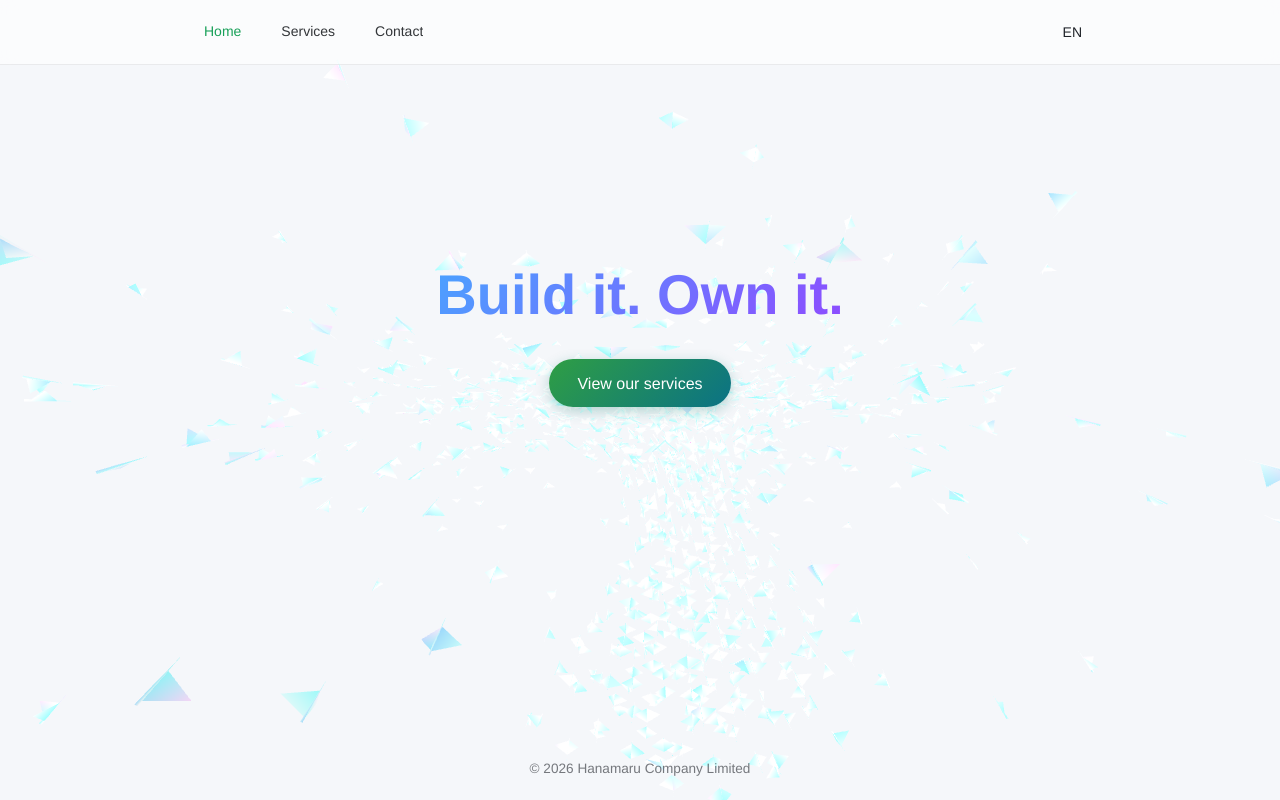
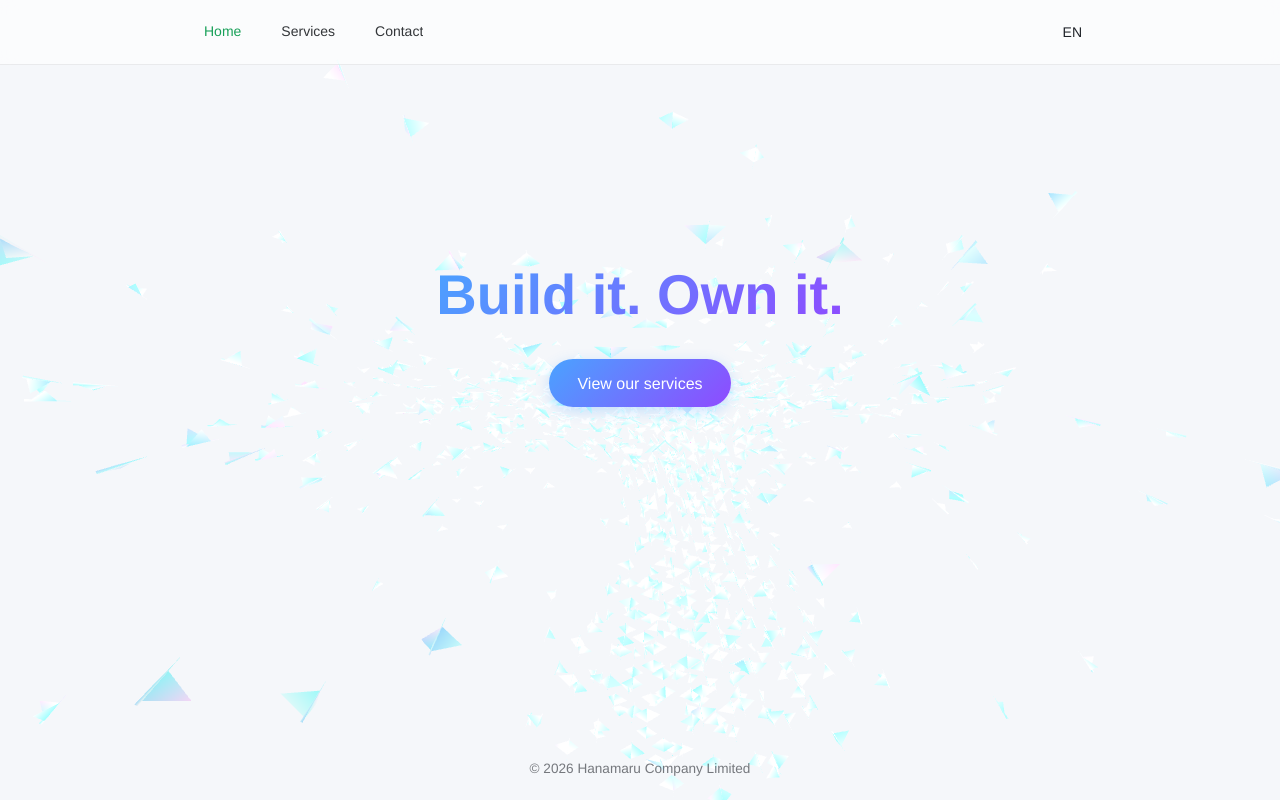
Before and after one commit to hanamaru-hk/website, a Vue app: page / in a window 1280 px wide. Built offline with nearby package versions, Linux system fonts and the light colour scheme.

Commit message:
fix: color of homeview button

```diff
--- a/src/views/HomeView.vue
+++ b/src/views/HomeView.vue
@@ -38,15 +38,15 @@ const { t } = useI18n()
   padding: 0.7rem 1.75rem;
   font-size: 1rem;
   color: #fff;
-  background: linear-gradient(135deg, #2f9e44, #0b7285);
+  background: linear-gradient(135deg, #4aa3ff, #8f4aff);
   border-radius: 999px;
   text-decoration: none;
-  box-shadow: 0 4px 14px rgba(15, 118, 110, 0.3);
+  box-shadow: 0 4px 14px rgba(74, 163, 255, 0.3);
   transition: transform 0.2s ease, box-shadow 0.2s ease;
 }
 
 .offer-btn:hover {
   transform: translateY(-2px);
-  box-shadow: 0 6px 20px rgba(15, 118, 110, 0.4);
+  box-shadow: 0 6px 20px rgba(74, 163, 255, 0.4);
 }
 </style>
```
